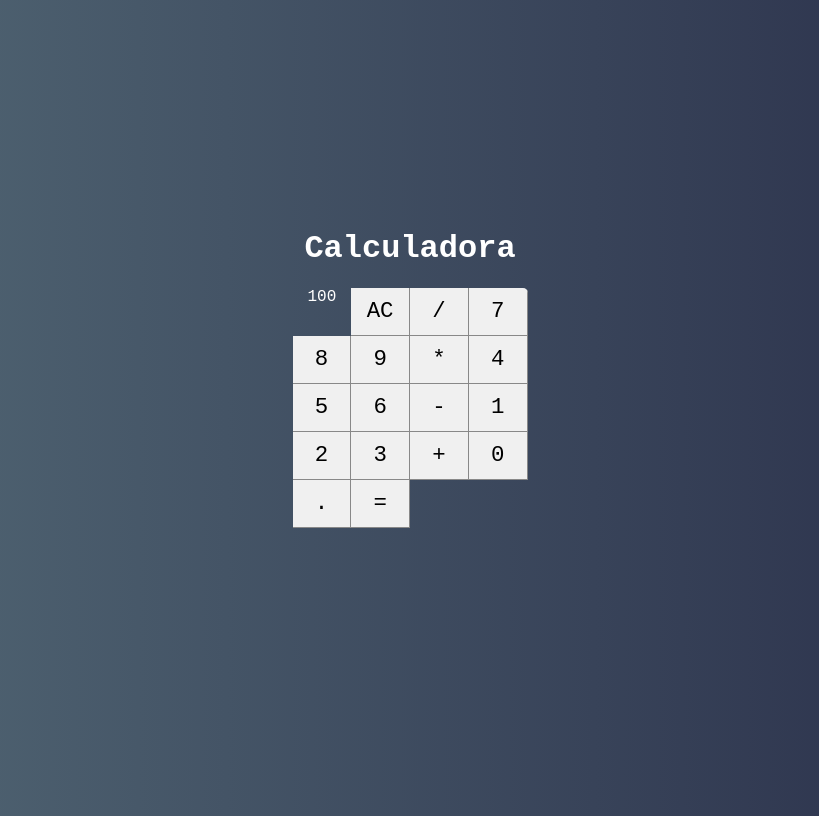
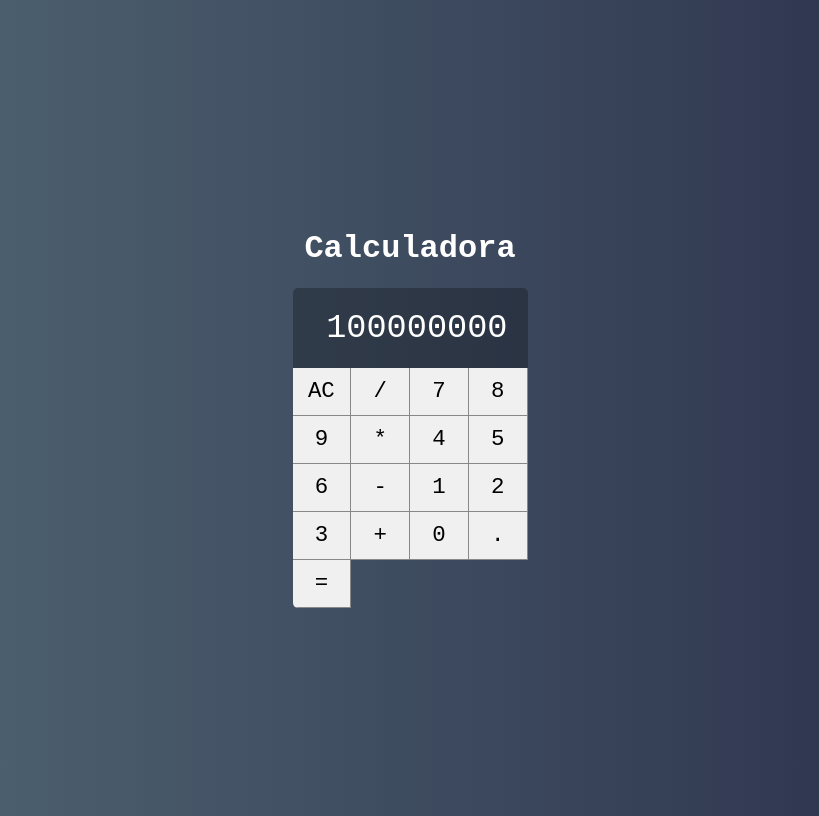
Before and after one commit to lucasg13info/curso-react, a React (Create React App) app in the folder calculadora/: page / in a window 1280 px wide. Shown: the whole page, without its empty margins (230-1049 px from the left). Built offline with nearby package versions, Linux system fonts and the light colour scheme.

Commit message:
Estilizando o componente display

```diff
--- a/calculadora/src/components/Display.css
+++ b/calculadora/src/components/Display.css
@@ -0,0 +1,11 @@
+.display{
+    grid-column: span 4;
+    background-color: #0004;
+
+    display: flex;
+    justify-content: flex-end;
+    align-items: center;
+    padding: 20px;
+    font-size: 2.1em;
+    overflow: hidden;
+}
--- a/calculadora/src/main/Calculator.css
+++ b/calculadora/src/main/Calculator.css
@@ -7,5 +7,5 @@
 
     display: grid;
     grid-template-columns: repeat(4, 25%);
-    grid-template-rows: 48px 48px 48px 48px 48px;
+    grid-template-rows: 1fr 48px 48px 48px 48px 48px;
 }
--- a/calculadora/src/main/Calculator.jsx
+++ b/calculadora/src/main/Calculator.jsx
@@ -8,7 +8,7 @@
     render() {
         return(
             <div className="calculator">
-                <Display value={ 100 }/>
+                <Display value={ 100000000 }/>
                 <Button label= "AC"/>
                 <Button label= "/"/>
                 <Button label= "7"/>
```
